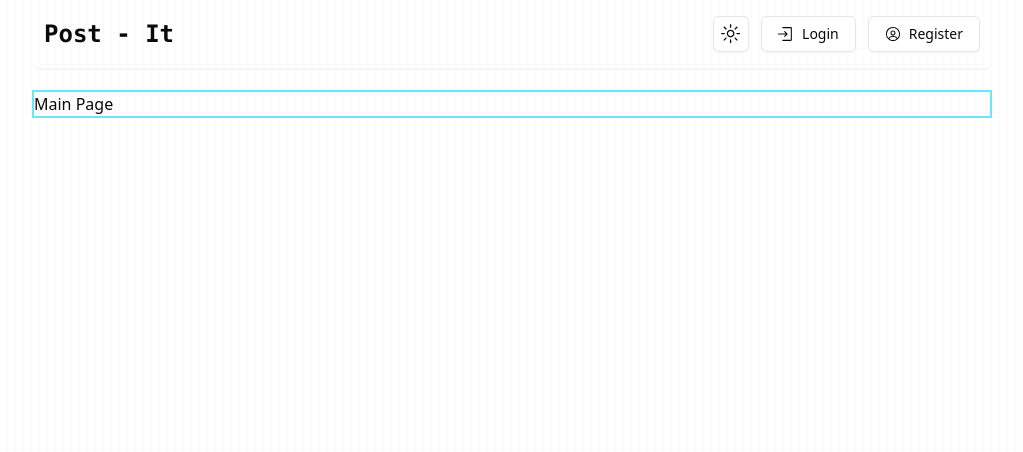
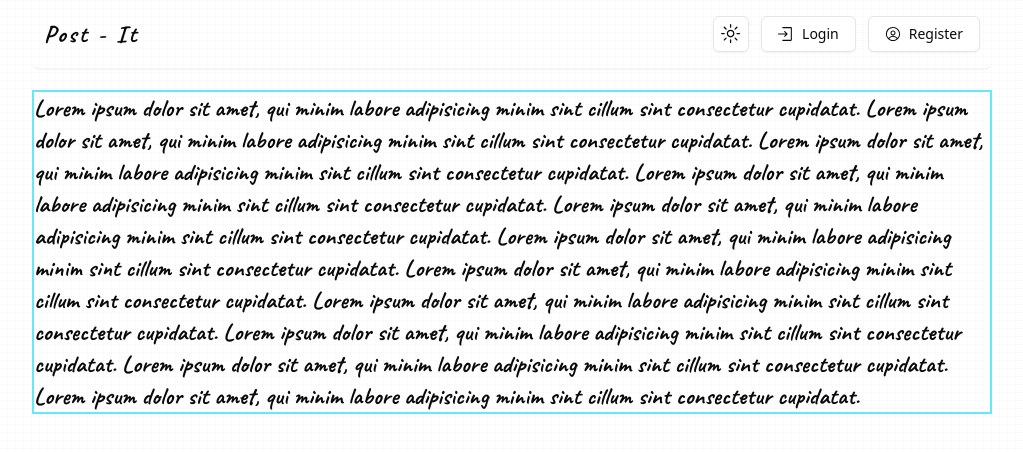
Before and after one commit to falcon71181/Post-It, a Next.js app in the folder client/: page / in a window 1280 px wide. Shown: the top 452 px of the page, without its empty margins (128-1151 px from the left). Built offline with nearby package versions, Linux system fonts and the light colour scheme.

Commit message:
config: font-caveat added

```diff
--- a/client/src/app/page.tsx
+++ b/client/src/app/page.tsx
@@ -1,7 +1,17 @@
 export default function Home() {
   return (
-    <main className="border-2 border-cyan-300">
-      Main Page
+    <main className="font-caveat text-2xl border-2 border-cyan-300">
+      Lorem ipsum dolor sit amet, qui minim labore adipisicing minim sint cillum sint consectetur cupidatat.
+      Lorem ipsum dolor sit amet, qui minim labore adipisicing minim sint cillum sint consectetur cupidatat.
+      Lorem ipsum dolor sit amet, qui minim labore adipisicing minim sint cillum sint consectetur cupidatat.
+      Lorem ipsum dolor sit amet, qui minim labore adipisicing minim sint cillum sint consectetur cupidatat.
+      Lorem ipsum dolor sit amet, qui minim labore adipisicing minim sint cillum sint consectetur cupidatat.
+      Lorem ipsum dolor sit amet, qui minim labore adipisicing minim sint cillum sint consectetur cupidatat.
+      Lorem ipsum dolor sit amet, qui minim labore adipisicing minim sint cillum sint consectetur cupidatat.
+      Lorem ipsum dolor sit amet, qui minim labore adipisicing minim sint cillum sint consectetur cupidatat.
+      Lorem ipsum dolor sit amet, qui minim labore adipisicing minim sint cillum sint consectetur cupidatat.
+      Lorem ipsum dolor sit amet, qui minim labore adipisicing minim sint cillum sint consectetur cupidatat.
+      Lorem ipsum dolor sit amet, qui minim labore adipisicing minim sint cillum sint consectetur cupidatat.
     </main>
   );
 }
--- a/client/src/components/nav/NavBar.tsx
+++ b/client/src/components/nav/NavBar.tsx
@@ -6,7 +6,7 @@ const NavBar = () => {
   return (
     <div className='w-full max-h-20 mb-5 px-3 py-4 flex justify-between rounded-b-lg items-center border-b-2 border-muted'>
       <section className='flex items-center gap-2'>
-        <Link href="/" className='text-2xl font-extrabold font-mono'>Post - It</Link>
+        <Link href="/" className='text-2xl font-extrabold font-caveat tracking-widest select-none'>Post - It</Link>
       </section>
       <section className='flex items-center gap-3'>
         <ThemeToggle />
--- a/client/tailwind.config.ts
+++ b/client/tailwind.config.ts
@@ -78,6 +78,9 @@ const config = {
         "accordion-down": "accordion-down 0.2s ease-out",
         "accordion-up": "accordion-up 0.2s ease-out",
       },
+      fontFamily: {
+        caveat: "var(--font-caveat)",
+      },
     },
   },
   plugins: [require("tailwindcss-animate"), addVariablesForColors, gridDesign],
```
